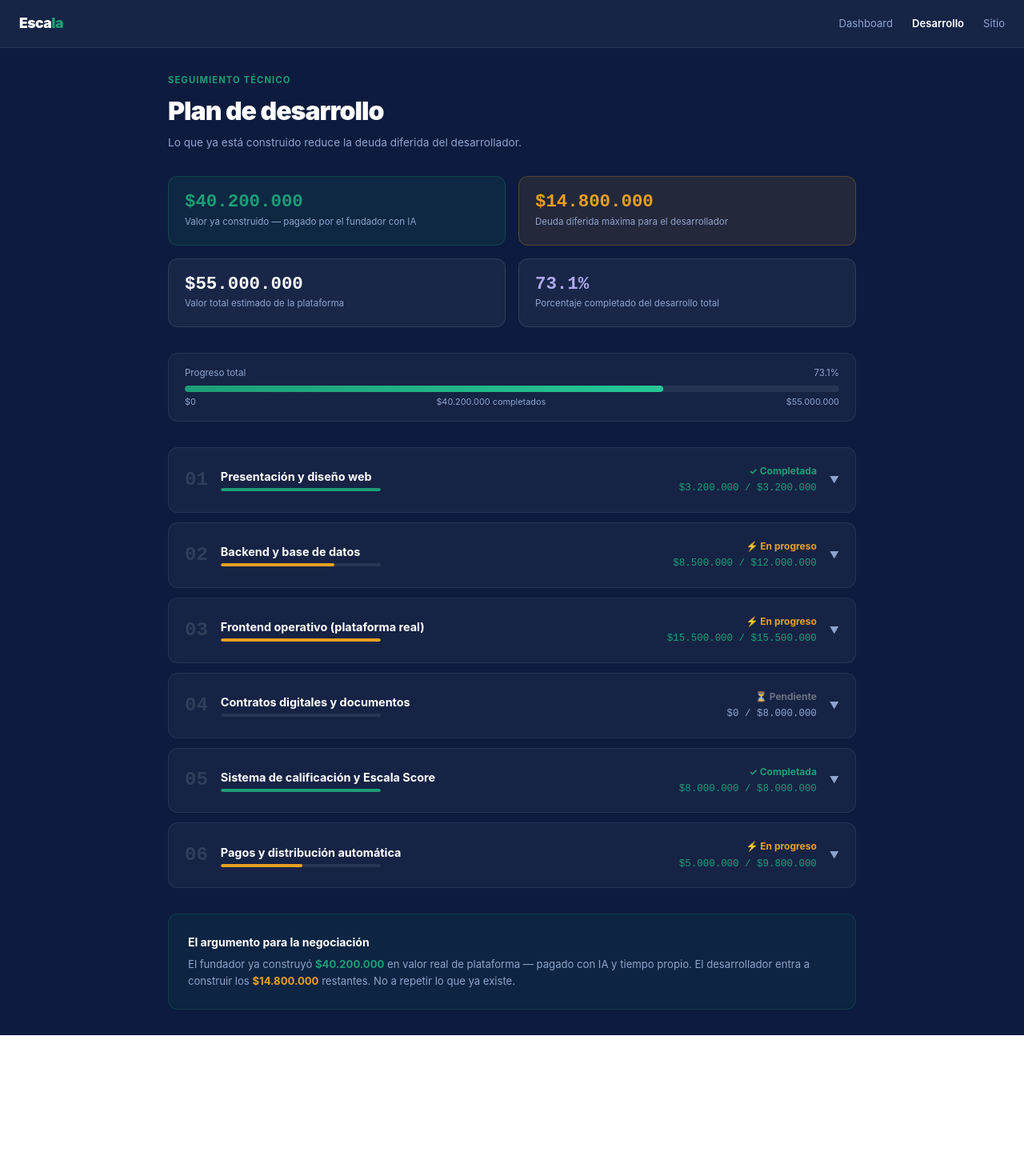
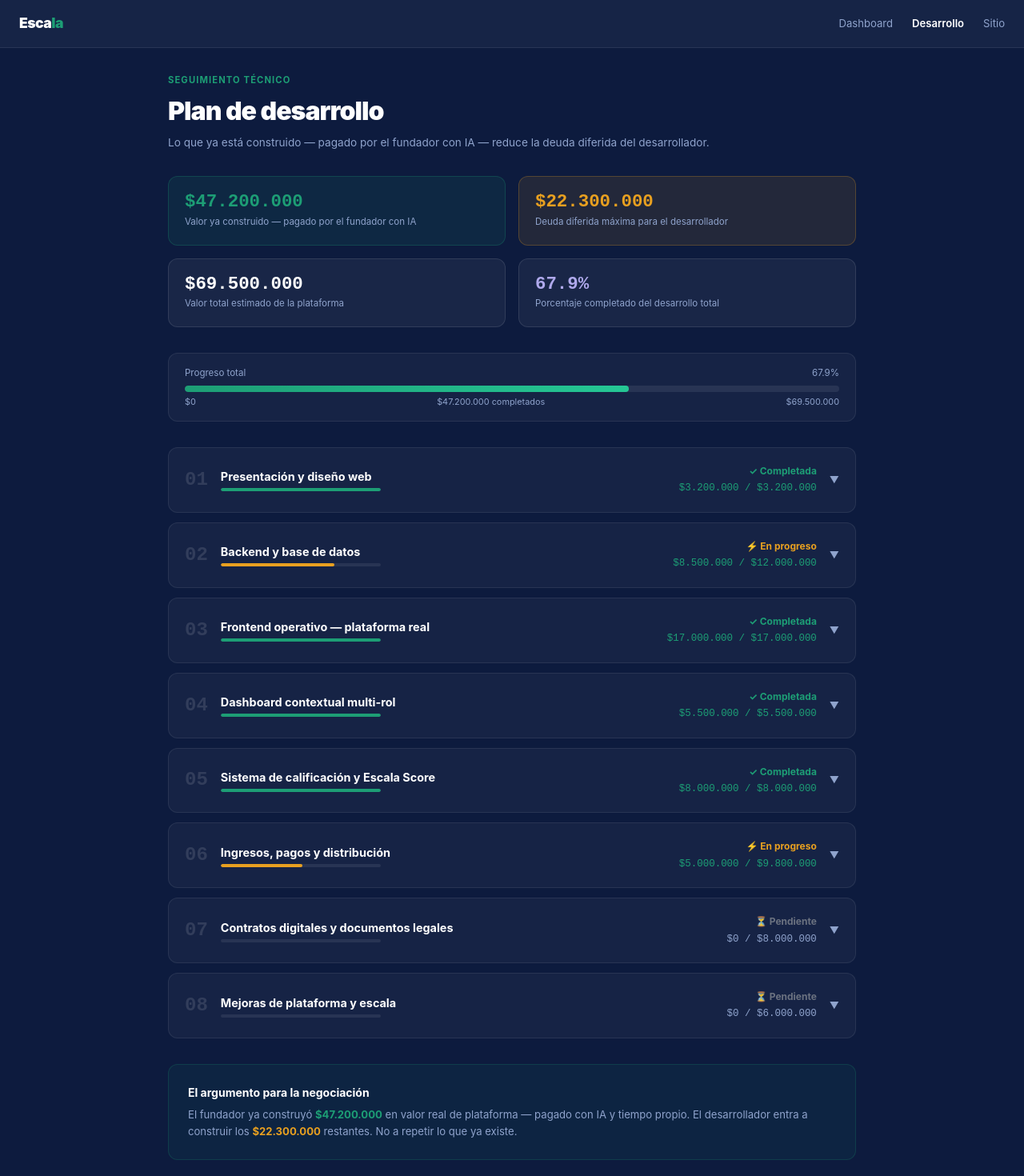
Before and after one commit to satoshigod/escala, a Next.js app: page /desarrollo in a window 1280 px wide. Shown: the top 1470 px of the page at 80% size. Before the commit the page ends 1294 px from the top, so only its background shows below. Built offline with nearby package versions, Linux system fonts and the light colour scheme.

Commit message:
feat: dashboard 3 tabs + desarrollo actualizado completo

```diff
--- a/app/desarrollo/page.js
+++ b/app/desarrollo/page.js
@@ -37,32 +37,34 @@ const fases = [
   },
   {
     num: '03',
-    titulo: 'Frontend operativo (plataforma real)',
-    estado: 'progreso',
-    valor_total: 15500000,
-    valor_hecho: 15500000,
+    titulo: 'Frontend operativo — plataforma real',
+    estado: 'completa',
+    valor_total: 17000000,
+    valor_hecho: 17000000,
     hitos: [
       { num: '3.1', nombre: 'Registro y onboarding de usuarios — 3 pasos', done: true, valor: 2000000, quien: 'Claude AI + Fundador' },
-      { num: '3.2', nombre: 'Perfil público de usuario con Escala Score', done: true, valor: 2000000, quien: 'Claude AI + Fundador' },
-      { num: '3.3', nombre: 'Publicación y gestión de proyectos', done: true, valor: 3000000, quien: 'Claude AI + Fundador' },
-      { num: '3.4', nombre: 'Detalle de proyecto con roles y postulación real', done: true, valor: 2500000, quien: 'Claude AI + Fundador' },
-      { num: '3.5', nombre: 'Dashboard centro de control completo', done: true, valor: 2000000, quien: 'Claude AI + Fundador' },
-      { num: '3.6', nombre: 'Hitos, aportes, postulaciones y panel fundador', done: true, valor: 1500000, quien: 'Claude AI + Fundador' },
-      { num: '3.7', nombre: 'Panel de administración Escala', done: true, valor: 1000000, quien: 'Claude AI + Fundador' },
-      { num: '3.8', nombre: 'Perfil público de usuario con Score y contacto directo', done: true, valor: 1500000, quien: 'Claude AI + Fundador' },
+      { num: '3.2', nombre: 'Publicación y gestión de proyectos con listado en tiempo real', done: true, valor: 3000000, quien: 'Claude AI + Fundador' },
+      { num: '3.3', nombre: 'Detalle de proyecto con 9 roles reales y postulación real', done: true, valor: 2500000, quien: 'Claude AI + Fundador' },
+      { num: '3.4', nombre: 'Panel de aportes con trazabilidad completa', done: true, valor: 1500000, quien: 'Claude AI + Fundador' },
+      { num: '3.5', nombre: 'Panel fundador — postulaciones recibidas por rol con aceptar/rechazar', done: true, valor: 2000000, quien: 'Claude AI + Fundador' },
+      { num: '3.6', nombre: 'Panel postulante — historial de postulaciones enviadas', done: true, valor: 1000000, quien: 'Claude AI + Fundador' },
+      { num: '3.7', nombre: 'Hitos del proyecto — crear, completar, expediente', done: true, valor: 1500000, quien: 'Claude AI + Fundador' },
+      { num: '3.8', nombre: 'Perfil público de usuario con Score, métricas y WhatsApp directo', done: true, valor: 1500000, quien: 'Claude AI + Fundador' },
+      { num: '3.9', nombre: 'Panel de administración interno Escala con tabs', done: true, valor: 1000000, quien: 'Claude AI + Fundador' },
+      { num: '3.10', nombre: 'Link perfil postulante desde panel fundador', done: true, valor: 500000, quien: 'Claude AI + Fundador' },
     ]
   },
   {
     num: '04',
-    titulo: 'Contratos digitales y documentos',
-    estado: 'pendiente',
-    valor_total: 8000000,
-    valor_hecho: 0,
+    titulo: 'Dashboard contextual multi-rol',
+    estado: 'completa',
+    valor_total: 5500000,
+    valor_hecho: 5500000,
     hitos: [
-      { num: '4.1', nombre: 'Plantillas legales base (abogado + desarrollador)', done: false, valor: 1400000, quien: 'Abogado + Desarrollador' },
-      { num: '4.2', nombre: 'Motor de generación automática de contratos', done: false, valor: 2000000, quien: 'Desarrollador' },
-      { num: '4.3', nombre: 'Integración de firma digital (DocuSign/HelloSign)', done: false, valor: 2500000, quien: 'Desarrollador' },
-      { num: '4.4', nombre: 'Expediente digital del proyecto exportable a PDF', done: false, valor: 2100000, quien: 'Desarrollador' },
+      { num: '4.1', nombre: 'Dashboard con 3 tabs: Especialista / Fundador / Notificaciones', done: true, valor: 2500000, quien: 'Claude AI + Fundador' },
+      { num: '4.2', nombre: 'Tab especialista — postulaciones, score, explorar proyectos, aportes, carril', done: true, valor: 1000000, quien: 'Claude AI + Fundador' },
+      { num: '4.3', nombre: 'Tab fundador — mis proyectos, postulaciones recibidas, hitos, ingresos', done: true, valor: 1000000, quien: 'Claude AI + Fundador' },
+      { num: '4.4', nombre: 'Tab notificaciones — aceptaciones, rechazos, nuevas postulaciones recibidas', done: true, valor: 1000000, quien: 'Claude AI + Fundador' },
     ]
   },
   {
@@ -72,23 +74,49 @@ const fases = [
     valor_total: 8000000,
     valor_hecho: 8000000,
     hitos: [
-      { num: '5.1', nombre: 'Sistema de evaluación por hito', done: true, valor: 2000000, quien: 'Claude AI + Fundador' },
-      { num: '5.2', nombre: 'Algoritmo del Escala Score', done: true, valor: 2500000, quien: 'Claude AI + Fundador' },
-      { num: '5.3', nombre: 'Panel de definición de carril (A/B/C)', done: true, valor: 2000000, quien: 'Claude AI + Fundador' },
-      { num: '5.4', nombre: 'Track record público por usuario', done: true, valor: 1500000, quien: 'Claude AI + Fundador' },
+      { num: '5.1', nombre: 'Algoritmo del Escala Score — 4 dimensiones verificables', done: true, valor: 2500000, quien: 'Claude AI + Fundador' },
+      { num: '5.2', nombre: 'Página Mi Score con gráfico circular, métricas y cómo subir', done: true, valor: 2000000, quien: 'Claude AI + Fundador' },
+      { num: '5.3', nombre: 'Panel de definición de carril A/B/C por postulación', done: true, valor: 2000000, quien: 'Claude AI + Fundador' },
+      { num: '5.4', nombre: 'Track record público — historial verificable en perfil de usuario', done: true, valor: 1500000, quien: 'Claude AI + Fundador' },
     ]
   },
   {
     num: '06',
-    titulo: 'Pagos y distribución automática',
+    titulo: 'Ingresos, pagos y distribución',
     estado: 'progreso',
     valor_total: 9800000,
     valor_hecho: 5000000,
     hitos: [
-      { num: '6.1', nombre: 'Integración Wompi (pagos Colombia)', done: false, valor: 2500000, quien: 'Desarrollador' },
-      { num: '6.2', nombre: 'Motor de distribución automática', done: true, valor: 3000000, quien: 'Claude AI + Fundador' },
-      { num: '6.3', nombre: 'Pago de hitos del Ángel de Impulso', done: true, valor: 2000000, quien: 'Claude AI + Fundador' },
+      { num: '6.1', nombre: 'Registro de ingresos con preview de distribución automática', done: true, valor: 3000000, quien: 'Claude AI + Fundador' },
+      { num: '6.2', nombre: 'Panel Ángel de Impulso — explorar hitos, financiar, historial', done: true, valor: 2000000, quien: 'Claude AI + Fundador' },
+      { num: '6.3', nombre: 'Integración Wompi (pagos Colombia)', done: false, valor: 2500000, quien: 'Desarrollador' },
       { num: '6.4', nombre: 'Facturación electrónica DIAN', done: false, valor: 2300000, quien: 'Desarrollador + Contador' },
+    ]
+  },
+  {
+    num: '07',
+    titulo: 'Contratos digitales y documentos legales',
+    estado: 'pendiente',
+    valor_total: 8000000,
+    valor_hecho: 0,
+    hitos: [
+      { num: '7.1', nombre: 'Plantillas legales base (abogado + desarrollador)', done: false, valor: 1400000, quien: 'Abogado + Desarrollador' },
+      { num: '7.2', nombre: 'Motor de generación automática de contratos', done: false, valor: 2000000, quien: 'Desarrollador' },
+      { num: '7.3', nombre: 'Integración de firma digital (DocuSign/HelloSign)', done: false, valor: 2500000, quien: 'Desarrollador' },
+      { num: '7.4', nombre: 'Expediente digital del proyecto exportable a PDF', done: false, valor: 2100000, quien: 'Desarrollador' },
+    ]
+  },
+  {
+    num: '08',
+    titulo: 'Mejoras de plataforma y escala',
+    estado: 'pendiente',
+    valor_total: 6000000,
+    valor_hecho: 0,
+    hitos: [
+      { num: '8.1', nombre: 'Notificaciones push y email en tiempo real', done: false, valor: 1500000, quien: 'Desarrollador' },
+      { num: '8.2', nombre: 'Subida de archivos y evidencias de aportes', done: false, valor: 1000000, quien: 'Desarrollador' },
+      { num: '8.3', nombre: 'Búsqueda y filtros avanzados de proyectos y perfiles', done: false, valor: 1500000, quien: 'Desarrollador' },
+      { num: '8.4', nombre: 'App móvil (React Native o PWA)', done: false, valor: 2000000, quien: 'Desarrollador' },
     ]
   },
 ]
@@ -96,10 +124,10 @@ const fases = [
 export default function Desarrollo() {
   const [faseAbierta, setFaseAbierta] = useState(null)
 
-  const totalPlataforma = 55000000
+  const totalPlataforma = fases.reduce((s, f) => s + f.valor_total, 0)
   const totalHecho = fases.reduce((s, f) => s + f.valor_hecho, 0)
   const totalPendiente = totalPlataforma - totalHecho
-  const pct = Math.round((totalHecho / totalPlataforma) * 100 * 10) / 10
+  const pct = Math.round((totalHecho / totalPlataforma) * 1000) / 10
 
   const fmt = v => '$' + v.toLocaleString('es-CO')
 
@@ -121,7 +149,7 @@ export default function Desarrollo() {
         <div style={{marginBottom:'2rem'}}>
           <div style={{fontSize:'0.7rem',fontWeight:'700',letterSpacing:'0.1em',textTransform:'uppercase',color:'#1D9E75',marginBottom:'0.4rem'}}>Seguimiento técnico</div>
           <div style={{fontSize:'clamp(1.5rem,3vw,2rem)',fontWeight:'900',letterSpacing:'-0.03em',marginBottom:'0.3rem'}}>Plan de desarrollo</div>
-          <div style={{fontSize:'0.85rem',color:'#8FA3CC'}}>Lo que ya está construido reduce la deuda diferida del desarrollador.</div>
+          <div style={{fontSize:'0.85rem',color:'#8FA3CC'}}>Lo que ya está construido — pagado por el fundador con IA — reduce la deuda diferida del desarrollador.</div>
         </div>
 
         <div style={{display:'grid',gridTemplateColumns:'repeat(2,1fr)',gap:'1rem',marginBottom:'2rem'}}>
@@ -148,7 +176,7 @@ export default function Desarrollo() {
             <span>Progreso total</span><span>{pct}%</span>
           </div>
           <div style={{height:'8px',background:'rgba(255,255,255,0.08)',borderRadius:'4px',overflow:'hidden'}}>
-            <div style={{height:'100%',width:pct+'%',background:'linear-gradient(90deg,#1D9E75,#25c795)',borderRadius:'4px',transition:'width 0.8s ease'}}></div>
+            <div style={{height:'100%',width:pct+'%',background:'linear-gradient(90deg,#1D9E75,#25c795)',borderRadius:'4px'}}></div>
           </div>
           <div style={{display:'flex',justifyContent:'space-between',fontSize:'0.68rem',color:'#8FA3CC',marginTop:'4px'}}>
             <span>$0</span><span>{fmt(totalHecho)} completados</span><span>{fmt(totalPlataforma)}</span>
```
